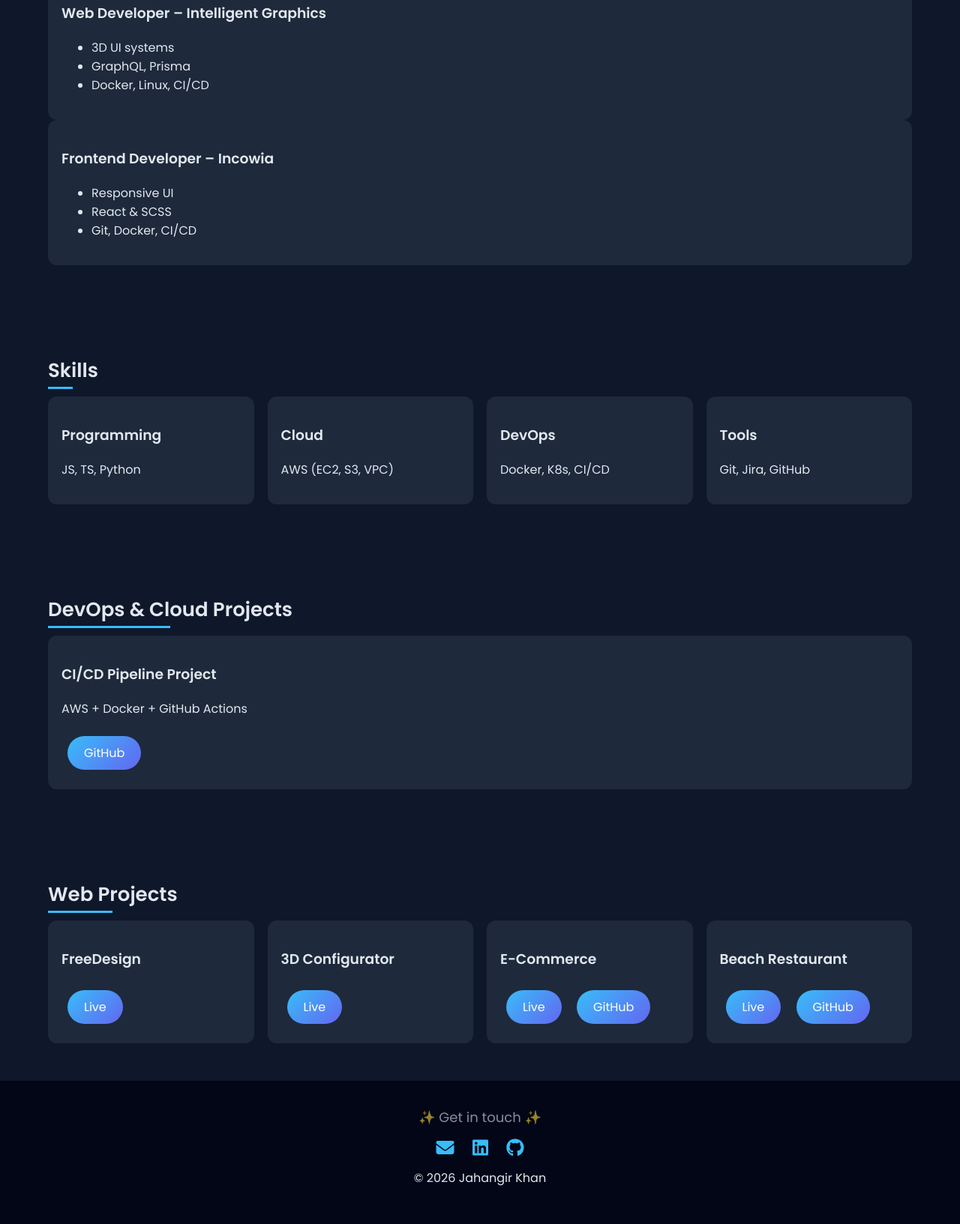
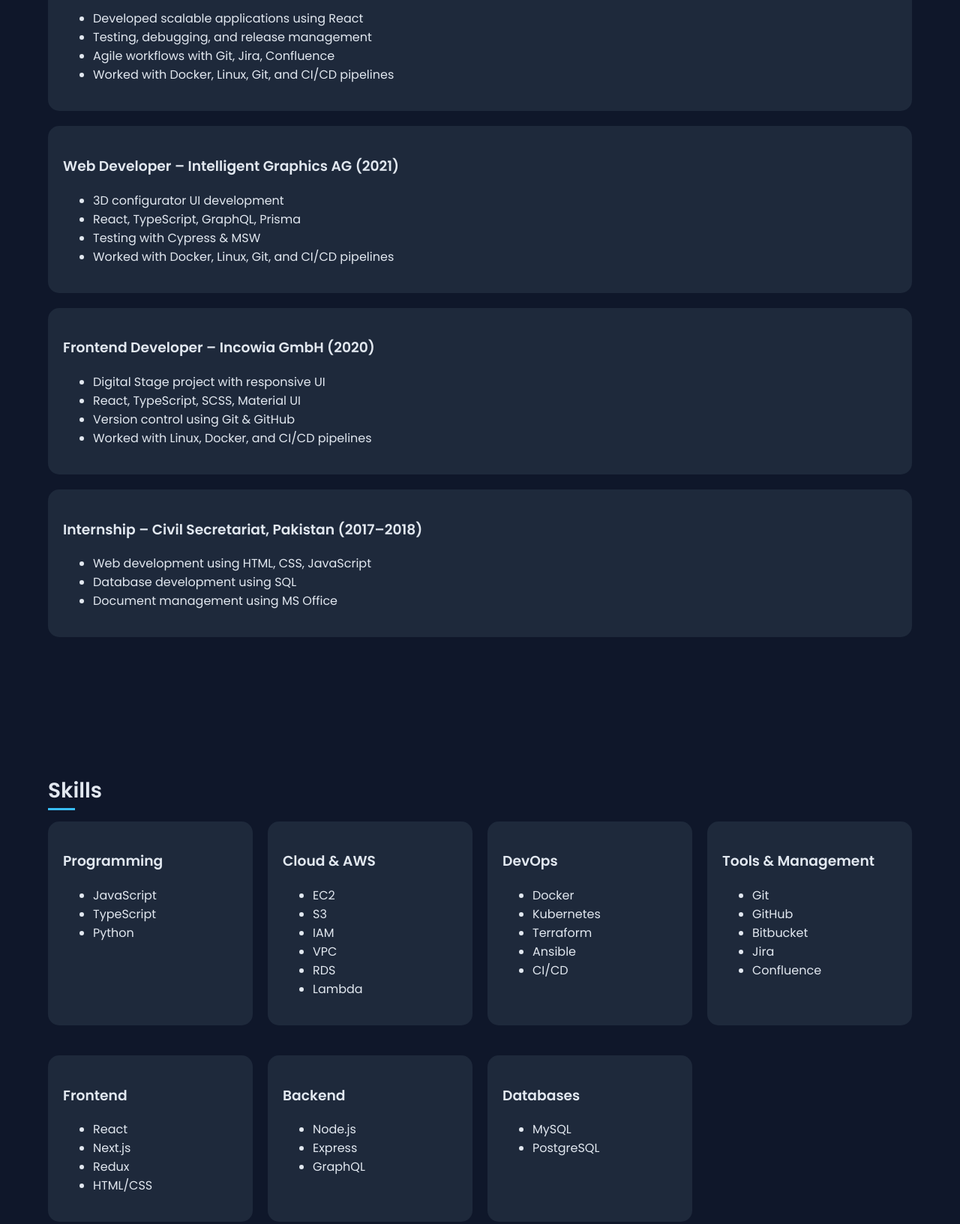
Before and after one commit to khan03148/Portfolio, a plain HTML site: page index.html in a window 1280 px wide. Shown: the part 1071-2704 px from the top of the page at 75% size. Drawn offline with Linux system fonts and the light colour scheme.

Commit message:
Refactor styles and enhance experience section 1
Updated styles for sections, buttons, and cards. Enhanced experience and skills sections with additional details.

```diff
--- a/index.html
+++ b/index.html
@@ -18,14 +18,12 @@ body {
   color:#e2e8f0;
 }
 
-/* Layout */
 .container { width:90%; margin:auto; }
-.section { padding:50px 0; }
+.section { padding:70px 0; }
 
-/* Headings */
 .section h2 {
-  font-size:26px;
-  margin-bottom:15px;
+  font-size:28px;
+  margin-bottom:20px;
   position:relative;
   display:inline-block;
 }
@@ -40,10 +38,9 @@ body {
   left:0;
 }
 
-/* HERO */
 header {
   text-align:center;
-  padding:80px 20px;
+  padding:100px 20px;
 }
 
 /* Animated Name */
@@ -56,19 +53,13 @@ h1 {
   animation:shine 4s ease infinite;
 }
 
-@keyframes shine {
-  0%{background-position:0%;}
-  50%{background-position:100%;}
-  100%{background-position:0%;}
-}
-
 /* Buttons */
 .btn {
   display:inline-flex;
   align-items:center;
   gap:8px;
-  margin:8px;
-  padding:10px 22px;
+  margin:10px;
+  padding:12px 25px;
   border-radius:30px;
   text-decoration:none;
   color:white;
@@ -78,47 +69,39 @@ h1 {
 }
 
 .btn:hover {
-  transform:translateY(-3px) scale(1.05);
+  transform:translateY(-4px) scale(1.05);
   box-shadow:0 0 15px rgba(56,189,248,0.6);
 }
 
-/* Grid */
+.btn-secondary {
+  background:#1e293b;
+}
+
+/* Grid & Cards */
 .grid {
   display:grid;
   grid-template-columns:repeat(auto-fit,minmax(250px,1fr));
-  gap:18px;
+  gap:20px;
 }
 
-/* Cards */
 .card {
   background:#1e293b;
-  padding:18px;
-  border-radius:12px;
+  padding:20px;
+  border-radius:15px;
   transition:0.3s;
+  margin-bottom:20px;
 }
 
 .card:hover {
-  transform:translateY(-6px);
+  transform:translateY(-8px);
 }
 
 /* Footer */
 footer {
   background:#020617;
-  padding:35px 0;
+  padding:40px 0;
   text-align:center;
-}
-
-/* Animated contact text */
-.footer-title {
-  font-size:18px;
-  margin-bottom:10px;
-  animation:pulse 2s infinite;
-}
-
-@keyframes pulse {
-  0%{opacity:1;}
-  50%{opacity:0.6;}
-  100%{opacity:1;}
+  margin-top:50px;
 }
 
 .footer-icons a {
@@ -133,10 +116,8 @@ footer {
   transform:scale(1.2);
 }
 
-/* Responsive */
 @media(max-width:768px){
   h1 { font-size:28px; }
-  .section { padding:40px 0; }
 }
 
 </style>
@@ -165,6 +146,7 @@ footer {
     Cloud Engineer and AWS Certified Solutions Architect with 5+ years of experience in frontend development.
     Transitioned into Cloud and DevOps through hands-on projects and real-world implementations.
     Experienced in Linux, Git, GitHub, Docker, containerization, and CI/CD pipelines.
+    Strong focus on building scalable and reliable systems.
   </p>
 </section>
 
@@ -173,29 +155,41 @@ footer {
   <h2>Experience</h2>
 
   <div class="card">
-    <h3>Frontend Developer – UnitedPrint</h3>
+    <h3>Frontend Developer – UnitedPrint GmbH (2021–2024)</h3>
     <ul>
-      <li>React development</li>
-      <li>Testing & debugging</li>
-      <li>Docker, Linux, Git, CI/CD</li>
+      <li>Developed scalable applications using React</li>
+      <li>Testing, debugging, and release management</li>
+      <li>Agile workflows with Git, Jira, Confluence</li>
+      <li>Worked with Docker, Linux, Git, and CI/CD pipelines</li>
     </ul>
   </div>
 
   <div class="card">
-    <h3>Web Developer – Intelligent Graphics</h3>
+    <h3>Web Developer – Intelligent Graphics AG (2021)</h3>
     <ul>
-      <li>3D UI systems</li>
-      <li>GraphQL, Prisma</li>
-      <li>Docker, Linux, CI/CD</li>
+      <li>3D configurator UI development</li>
+      <li>React, TypeScript, GraphQL, Prisma</li>
+      <li>Testing with Cypress & MSW</li>
+      <li>Worked with Docker, Linux, Git, and CI/CD pipelines</li>
     </ul>
   </div>
 
   <div class="card">
-    <h3>Frontend Developer – Incowia</h3>
+    <h3>Frontend Developer – Incowia GmbH (2020)</h3>
     <ul>
-      <li>Responsive UI</li>
-      <li>React & SCSS</li>
-      <li>Git, Docker, CI/CD</li>
+      <li>Digital Stage project with responsive UI</li>
+      <li>React, TypeScript, SCSS, Material UI</li>
+      <li>Version control using Git & GitHub</li>
+      <li>Worked with Linux, Docker, and CI/CD pipelines</li>
+    </ul>
+  </div>
+
+  <div class="card">
+    <h3>Internship – Civil Secretariat, Pakistan (2017–2018)</h3>
+    <ul>
+      <li>Web development using HTML, CSS, JavaScript</li>
+      <li>Database development using SQL</li>
+      <li>Document management using MS Office</li>
     </ul>
   </div>
 
@@ -206,10 +200,42 @@ footer {
   <h2>Skills</h2>
 
   <div class="grid">
-    <div class="card"><h3>Programming</h3><p>JS, TS, Python</p></div>
-    <div class="card"><h3>Cloud</h3><p>AWS (EC2, S3, VPC)</p></div>
-    <div class="card"><h3>DevOps</h3><p>Docker, K8s, CI/CD</p></div>
-    <div class="card"><h3>Tools</h3><p>Git, Jira, GitHub</p></div>
+
+    <div class="card">
+      <h3>Programming</h3>
+      <ul><li>JavaScript</li><li>TypeScript</li><li>Python</li></ul>
+    </div>
+
+    <div class="card">
+      <h3>Cloud & AWS</h3>
+      <ul><li>EC2</li><li>S3</li><li>IAM</li><li>VPC</li><li>RDS</li><li>Lambda</li></ul>
+    </div>
+
+    <div class="card">
+      <h3>DevOps</h3>
+      <ul><li>Docker</li><li>Kubernetes</li><li>Terraform</li><li>Ansible</li><li>CI/CD</li></ul>
+    </div>
+
+    <div class="card">
+      <h3>Tools & Management</h3>
+      <ul><li>Git</li><li>GitHub</li><li>Bitbucket</li><li>Jira</li><li>Confluence</li></ul>
+    </div>
+
+    <div class="card">
+      <h3>Frontend</h3>
+      <ul><li>React</li><li>Next.js</li><li>Redux</li><li>HTML/CSS</li></ul>
+    </div>
+
+    <div class="card">
+      <h3>Backend</h3>
+      <ul><li>Node.js</li><li>Express</li><li>GraphQL</li></ul>
+    </div>
+
+    <div class="card">
+      <h3>Databases</h3>
+      <ul><li>MySQL</li><li>PostgreSQL</li></ul>
+    </div>
+
   </div>
 </section>
 
@@ -218,8 +244,8 @@ footer {
   <h2>DevOps & Cloud Projects</h2>
 
   <div class="card">
-    <h3>CI/CD Pipeline Project</h3>
-    <p>AWS + Docker + GitHub Actions</p>
+    <h3>CI/CD + Docker + AWS Deployment</h3>
+    <p>Automated build and deployment using GitHub Actions and Docker.</p>
     <a class="btn" href="https://github.com/khan03148">GitHub</a>
   </div>
 </section>
@@ -255,7 +281,7 @@ footer {
 
 <!-- FOOTER -->
 <footer>
-  <div class="footer-title">✨ Get in touch ✨</div>
+  <p>✨ Get in touch ✨</p>
 
   <div class="footer-icons">
     <a href="mailto:khan03148@gmail.com"><i class="fas fa-envelope"></i></a>
```
